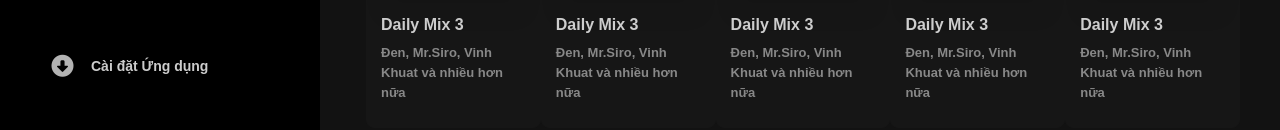
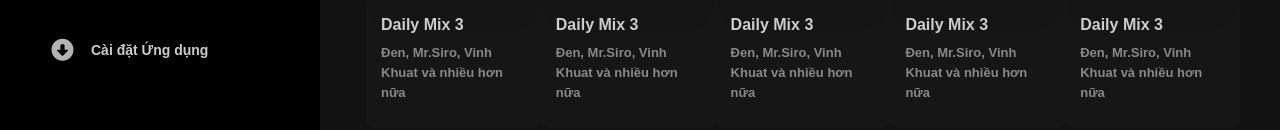
Before and after one commit to lemondaki/Spotify_Clone, a plain HTML site: page index.html in a window 1280 px wide. Shown: the part 580-710 px from the top of the page. Drawn offline with nearby package versions, Linux system fonts and the light colour scheme.

Commit message:
Update style.css

```diff
--- a/css/style.css
+++ b/css/style.css
@@ -170,7 +170,7 @@ html {
 
 .mt-166 {
     display: flex;
-    margin-top: 80px;
+    margin-top: 64px;
 }
 
 .download {
```
